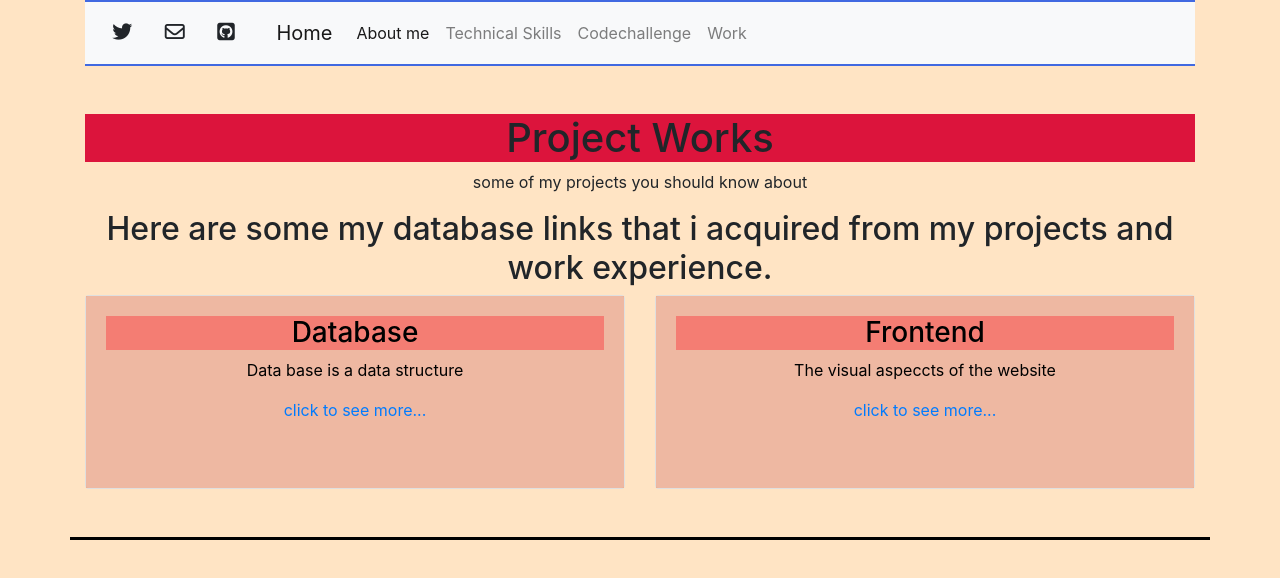
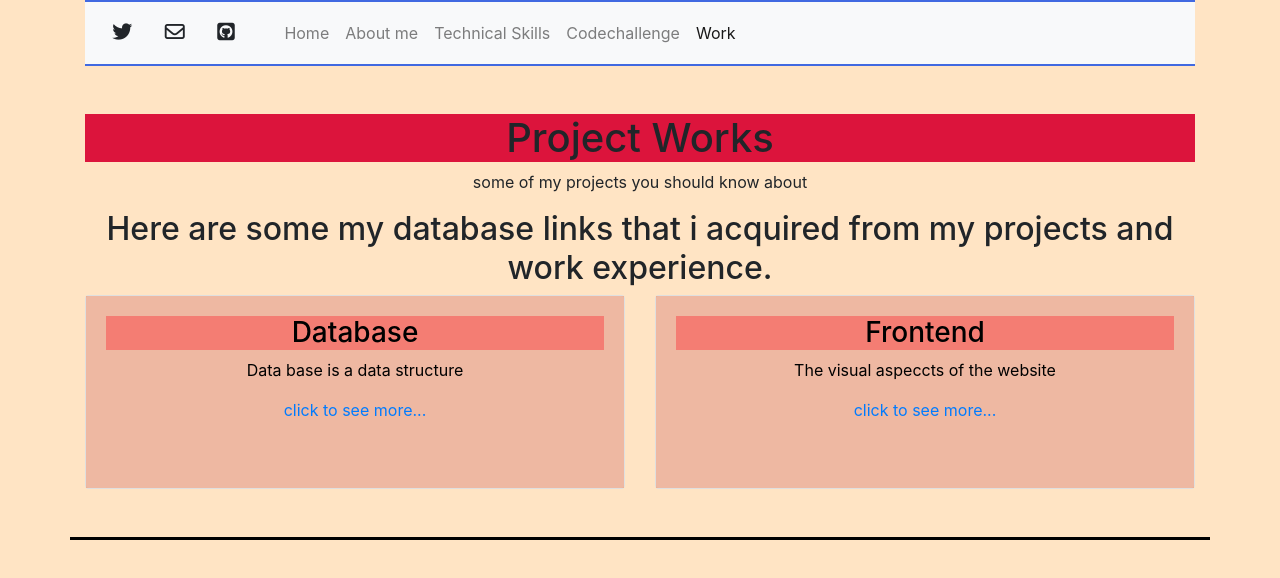
Before and after one commit to Ragavanmsd/Ragavanmsd.strap.Github.io, a plain HTML site: page work.html in a window 1280 px wide. Drawn offline with nearby package versions, Linux system fonts and the light colour scheme.

Commit message:
Initial commit

```diff
--- a/work.html
+++ b/work.html
@@ -20,22 +20,24 @@
           <i class="fab fa-github-square" style="font-size:20px; width:3rem;"></i>
 
         </header>
-      <a class="navbar-brand " href="index.html">Home</a>
         <button class="navbar-toggler" type="button" data-toggle="collapse" data-target="#navbarNav" aria-controls="navbarNav" aria-expanded="false" aria-label="Toggle navigation">
           <span class="navbar-toggler-icon"></span>
           </button>
           <div class="collapse navbar-collapse" id="navbarNav">
             <ul class="navbar-nav">
-          <li class="nav-item active">
+              <li class="nav-item">
+                <a class="nav-link " href="index.html">Home</a>
+              </li>
+              <li class="nav-item">
                 <a class="nav-link" href="aboutme.html">About me<span class="sr-only">(current)</span></a>
               </li>
-          <li class="nav-item">
+              <li class="nav-item ">
                 <a class="nav-link" href="skills.html">Technical Skills</a>
               </li>
               <li class="nav-item">
                 <a class="nav-link" href="challenge.html">Codechallenge</a>
               </li>
-          <li class="nav-item">
+              <li class="nav-item active">
                   <a class="nav-link" href="work.html">Work</a>
               </li>
             </ul>
```
Also changed, not shown: aboutme.html (+3 -1 lines), challenge.html (+6 -4 lines), index.html (+4 -2 lines), skills.html (+7 -4 lines). Lines whose indentation alone changed are shown as unchanged.
